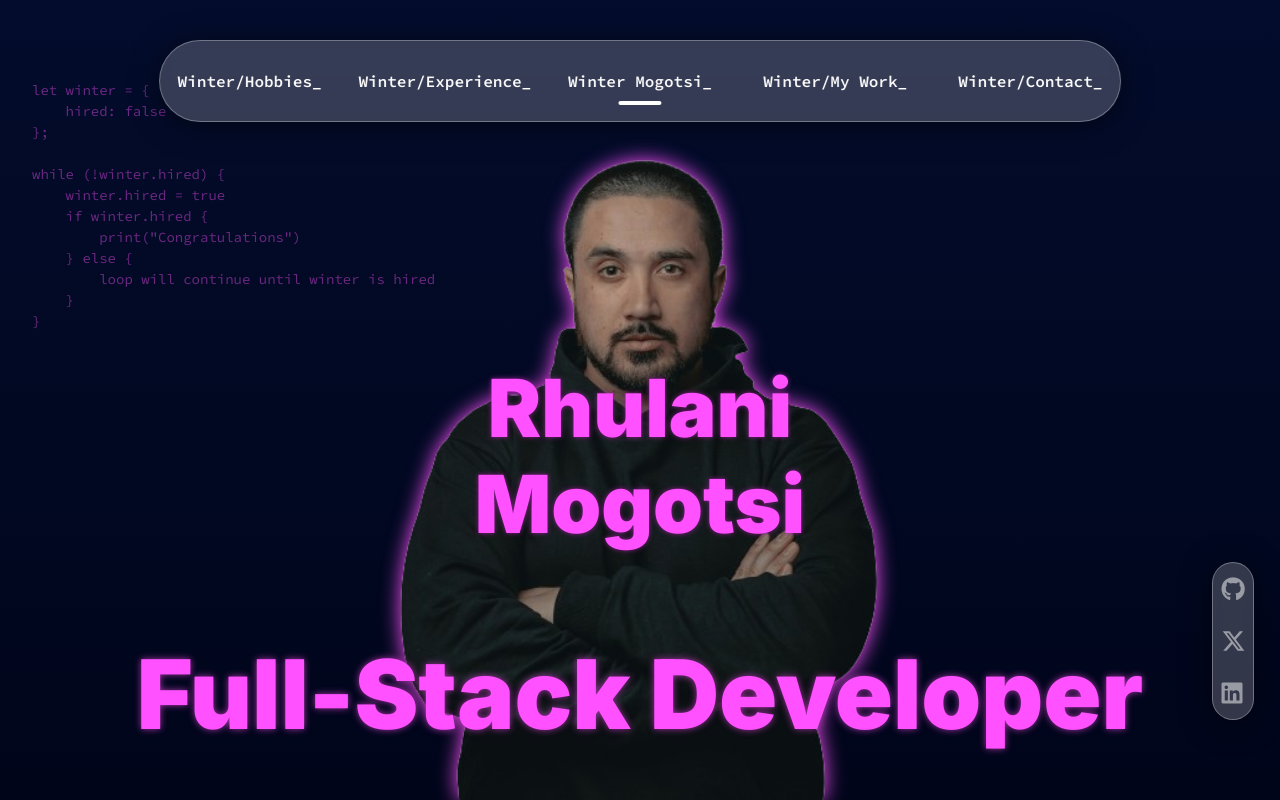
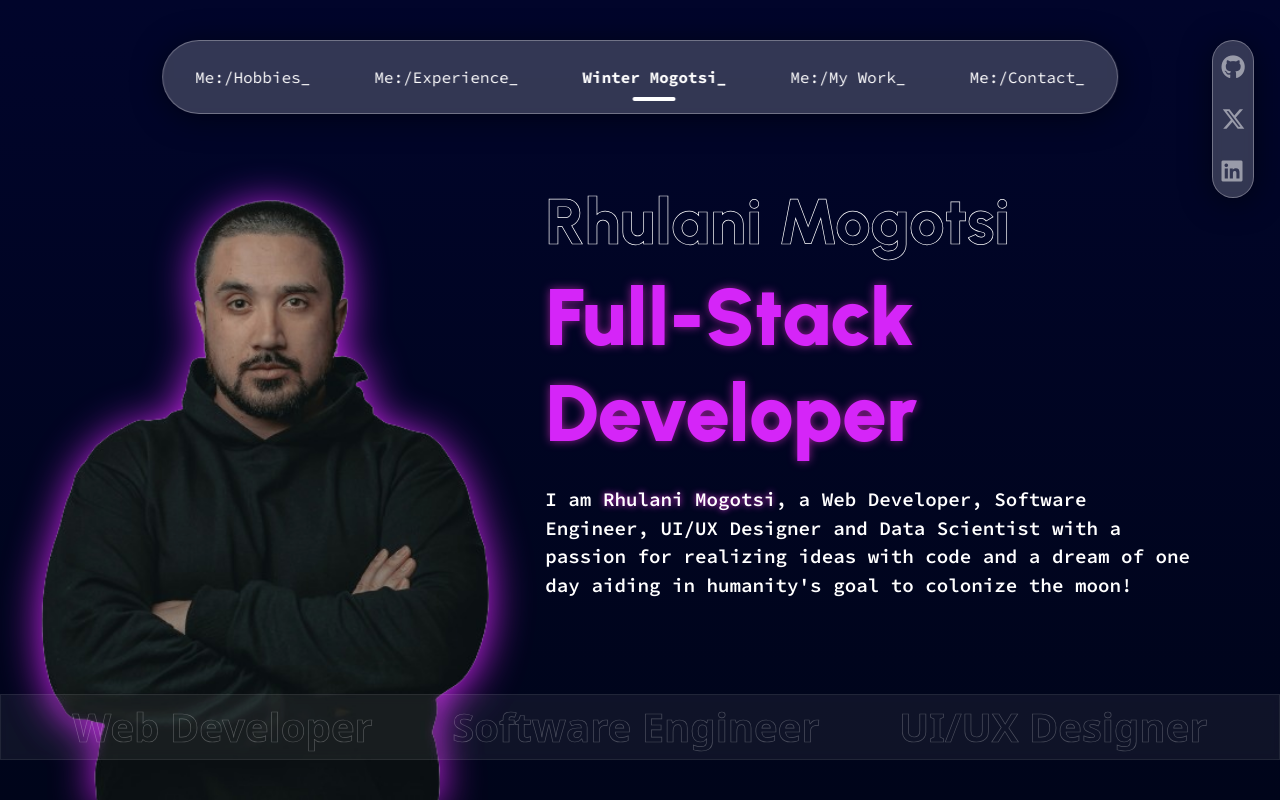
Before and after one commit to CodeMasterWinter/WinterMogotsi, a Django app: page / in a window 1280 px wide. Run offline with Django 5.2, Linux system fonts and the light colour scheme; some libraries are stand-ins or nearby versions.

Commit message:
added a few elements and animations

```diff
--- a/ProjectWinter/WinterMogotsi/static/WinterMogotsi/index.css
+++ b/ProjectWinter/WinterMogotsi/static/WinterMogotsi/index.css
@@ -1,154 +1,43 @@
-body {
-    margin: 0;
-    color: #ffffff;
+@keyframes fadeInUp {
+    0% {
+      transform: translateY(100%);
+      opacity: 0;
+    }
+    100% {
+      transform: translateY(0%);
+      opacity: 1;
+    }
   }
 
-html {
-    height: 100vh;
-    overflow: hidden;
+  @keyframes fadeIn {
+    0% {
+      opacity: 0;
+    }
+    100% {
+      opacity: 1;
+    }
   }
 
-#nav-toggle {
-    top: 0;
-    right: 0;
-    z-index: 4;
-    width: 3rem;
-    height: 3rem;
-    border: none;
-    font-size: large;
-    color: #ffffff;
-    position: absolute;
-    background: transparent;
+body {
+    background: linear-gradient(to top, #00051a, #01052b)
 }
 
-.show-nav {
-    transform: translateX(50vw);
-}
-
-.hide-nav {
-    transform: translateX(-50vw);
-}
-
-#responsive-nav {
-    top: 0;
-    left: 0;
-    z-index: 5;
-    height: 100svh;
-    position: absolute;
-    transition: 0.5s ease-in-out;
-    background-color: #ffffff44;
-    backdrop-filter: blur(15px);
-}
-
-.nav-list {
-    gap: 1rem;
-    margin: 0;
-    padding: 0;
-    display: grid;
-    list-style: none;
-    padding-block: 2rem;
-}
-
-.nav-item {
-    padding: 1rem;
-    margin-left: 2rem;
-    border-radius: 1rem 0 0 1rem;
-}
-
-.nav-item.active {
-    position: relative;
-    background: #ffffff17;
-}
-
-.nav-item.active::before,
-.nav-item.active::after {
-    --border-radius: 0.8rem;
-
-    right: 0;
-    content: '';
-    width: var(--border-radius);
-    height: var(--border-radius);
-    background: transparent;
-    position: absolute;
-    border-radius: 0.2rem;
-}
-
-.nav-item.active::before {
-    border-radius: 0 0 0.8rem 0;
-    box-shadow: 2px 2px 0 2px transparent;
-    top: calc(var(--border-radius) * -1);
-}
-
-.nav-item.active::after {
-    border-radius: 0 0.8rem 0 0;
-    box-shadow: 2px -2px 0 2px transparent;
-    bottom: calc(var(--border-radius) * -1);
-}
-
-.nav-link {
-    font-weight: 600;
-    font-family: "Onest", "Urbanist", "Poppins";
-}
-
-header {
-    height: 50vh;
-    position: relative;
-    overflow: hidden;
-    background: linear-gradient(to top, #00051a, #030c2c);
-}
-
-.header-container {
-    height: 100%;
-}
-
-.floating-head {
-    left: 50%;
-    bottom: 0;
-    z-index: 2;
-    height: 80vh !important;
-    transform: translateX(-50%);
-    position: absolute;
-    filter: drop-shadow(0px 0px 10px #ff51ff)
-}
-
-.header-title {
-    color: #ff51ff;
-    font-weight: 900;
-    font-size: 1.8rem;
-    font-family: "Inter";
-    text-shadow: 0px 0px 5px #8f1e8f;
-}
-
-.header-tagline {
-    left: 50%;
-    z-index: 3;
-    width: 90%;
-    bottom: 5vh;
-    font-size: 2rem;
-    font-weight: 900;
-    color: #ff51ff;
-    position: absolute;
-    font-family: "Inter";
-    transform: translateX(-50%);
-    text-shadow: 0px 0px 5px #8f1e8f;
-}
-
-@media (min-width: 768px) {
 header {
     height: 100vh;
 }
 
-    #responsive-nav {
-        display: none;
+.header-row, .header-container{
+    height: 100%;
 }
 
 #nav {
     top: 5vh;
     left: 50%;
-        max-width: 90vw;
+    min-width: max-content;
     position: absolute;
     border-radius: 10vh;
     transform: translateX(-50%);
+    animation: 3s fadeIn;
     background: rgba(255, 255, 255, 0.2);
     box-shadow: 0 4px 30px rgba(0, 0, 0, 0.507);
     backdrop-filter: blur(5px);
@@ -160,14 +49,13 @@ header {
     margin: 0;
     padding: 0;
     display: flex;
-        height: 10vh;
     list-style: none;
 }
 
 .nav-item {
     margin: 0;
-        padding: 0;
-        width: 14vw;
+    padding: 0 2rem;
+    min-width: fit-content;
     display: flex;
     font-size: 1.6rem;
     align-items: center;
@@ -194,8 +82,18 @@ header {
     font-size: 1rem;
     position: relative;
     align-items: center;
+    color: #ffffff;
     font-family: "Source Code Pro";
     justify-content: center;
+}
+
+.nav-link:hover,
+.nav-link:visited {
+    color: #ffffff;
+}
+
+.nav-link.active{
+    font-weight: 700;
 }
 
 .nav-link.active::after {
@@ -230,60 +128,19 @@ header {
     width: 70%;
 }
 
-    .floating-head {
-        left: 50%;
-        bottom: 0;
-        z-index: 2;
-        height: 90%;
-        transform: translateX(-50%);
-        position: absolute;
-        filter: drop-shadow(0px 0px 10px #ff51ff)
-    }
-
-    .header-title {
-        left: 50%;
-        z-index: 5;
-        bottom: 30%;
-        font-size: 5rem;
-        position: absolute;
-        color: #ff51ff;
-        transform: translateX(-50%);
-    }
-
-    .header-tagline {
-        width: 90%;
-        bottom: 5vh;
-        font-size: 6rem;
-        font-weight: 900;
-        color: #ff51ff;
-        position: absolute;
-        font-family: "Inter";
-        transform: translateX(-50%);
-        text-shadow: 0px 0px 7px #a533a5;
-    }
-
 .social-bar {
     right: 0;
+    top: 5vh;
     z-index: 6;
-        bottom: 10vh;
     margin-right: 2vw;
     position: absolute;
     border-radius: 5vh;
+    animation: 1.5s fadeInUp;
     background: rgba(255, 255, 255, 0.2);
     box-shadow: 0 4px 30px rgba(0, 0, 0, 0.507);
     backdrop-filter: blur(5px);
     -webkit-backdrop-filter: blur(5px);
     border: 1px solid rgba(255, 255, 255, 0.3);
-    }
-
-    .bg-code {
-        top: 10vh;
-        left: -8vw;
-        display: flex;
-        justify-content: flex-start;
-        color: #ff51ff6c;
-        position: absolute;
-        font-family: "Source Code Pro";
 }
 
 .social-link {
@@ -299,4 +156,72 @@ header {
 .social-link:hover {
     opacity: 1;
 }
+
+.floating-head {
+    height: 75%;
 }
+
+.floating-head img {
+    height: 100%;
+    filter: drop-shadow(0 5px 20px #d525f8);
+}
+
+.header-content {
+    z-index: 6;
+}
+
+.header-title,
+.header-tagline {
+    font-size: 5rem;
+    font-family: "Urbanist";
+}
+
+.header-title {
+    font-size: 4rem;
+    color: transparent;
+    -webkit-text-stroke-width: 0.7px;
+    -webkit-text-stroke-color: #ffffff;
+    color: transparent;
+    font-weight: 800;
+}
+
+.header-tagline {
+    color: #d525f8;
+    font-weight: 900;
+    text-shadow: 0px 0px 10px #8f1e8f;
+}
+
+.header-text {
+    width: 90%;
+    font-size: 1.2rem;
+    color: #ffffff;
+    font-weight: 600;
+    font-family: "Source Code Pro";
+}
+
+.header-text #name {
+    text-shadow: 0px 0px 6px #d831d8;
+}
+
+.skill-marquee {
+    z-index: 1;
+    width: 100%;
+    bottom: 5vh;
+    opacity: 0.3;
+    display: flex;
+    position: absolute;
+    align-items: center;
+    justify-content: space-evenly;
+    background: rgba(255, 255, 255, 0.2);
+    backdrop-filter: blur(5px);
+    -webkit-backdrop-filter: blur(5px);
+    border: 1px solid rgba(255, 255, 255, 0.3);
+}
+
+.marquee-skill {
+    font-weight: 700;
+    padding: 0 6rem;
+    color: transparent;
+    -webkit-text-stroke-width: 0.7px;
+    -webkit-text-stroke-color: #ffffff;
+}
--- a/ProjectWinter/WinterMogotsi/templates/WinterMogotsi/index.html
+++ b/ProjectWinter/WinterMogotsi/templates/WinterMogotsi/index.html
@@ -12,7 +12,7 @@
 
     <link rel="preconnect" href="https://fonts.googleapis.com">
     <link rel="preconnect" href="https://fonts.gstatic.com" crossorigin>
-    <link href="https://fonts.googleapis.com/css2?family=Urbanist:wght@100;200;300;400;500;600;700&display=swap" rel="stylesheet">
+    <link href="https://fonts.googleapis.com/css2?family=Urbanist:wght@100;200;300;400;500;600;700;800;900&display=swap" rel="stylesheet">
 
     <link rel="preconnect" href="https://fonts.googleapis.com">
     <link rel="preconnect" href="https://fonts.gstatic.com" crossorigin>
@@ -33,26 +33,43 @@
     <title>Winter Mogotsi - Front-End Developer</title>
 </head>
 <body>
-    <button type="button" id="nav-toggle" class="d-md-none"><i class="fa-solid fa-bars"></i></button>
     <header>
         <div class="container-fluid header-container">
-            <img src="{% static 'WinterMogotsi/images/winter-placeholder.png' %}" class="img-fluid floating-head" alt="Rhulani Mogotsi, Full Stack Developer">
-            <h1 class="header-title text-center mt-5">Rhulani Mogotsi</h1>
-            <h3 class="header-tagline text-center mt-5">Full-Stack Developer</h3>
-            <pre class="bg-code">
-                let winter = {
-                    hired: false
-                };
-
-                while (!winter.hired) {
-                    winter.hired = true
-                    if winter.hired {
-                        print("Congratulations")
-                    } else {
-                        loop will continue until winter is hired
-                    }
-                }
-            </pre>
+            <nav id="nav" class="">
+                <ul class="nav-list">
+                    <li class="nav-item m-0">
+                        <a href="#" class="nav-link py-lg-4">Me:/Hobbies_</a>
+                    </li>
+                    <li class="nav-item m-0">
+                        <a href="#" class="nav-link py-lg-4">Me:/Experience_</a>
+                    </li>
+                    <li class="nav-item m-0">
+                        <a href="{% url 'home' %}" class="nav-link py-lg-4 active">Winter Mogotsi_</a>
+                    </li>
+                    <li class="nav-item m-0">
+                        <a href="#" class="nav-link py-lg-4">Me:/My Work_</a>
+                    </li>
+                    <li class="nav-item m-0">
+                        <a href="{% url 'contact' %}" class="nav-link py-lg-4">Me:/Contact_</a>
+                    </li>
+                </ul>
+            </nav>
+            <div class="row header-row">
+                <div class="floating-head text-center col-lg-5 mt-auto">
+                    <img src="{% static 'WinterMogotsi/images/winter-placeholder.png' %}" alt="Winter Mogotsi, Full-Stack Developer">
+                </div>
+                <div class="header-content col-lg-7 m-auto">
+                    <h1 class="header-title">Rhulani Mogotsi</h1>
+                    <h1 class="header-tagline">Full-Stack Developer</h1>
+                    <p class="header-text mt-lg-4">
+                        I am <span id="name">Rhulani Mogotsi</span>, a Web
+                        Developer, Software Engineer, UI/UX Designer and
+                        Data Scientist with a passion for realizing ideas with code and
+                        a dream of one day aiding in humanity's goal to colonize the
+                        moon!
+                    </p>
+                </div>
+            </div>
             <div class="social-bar">
                 <a href="https://github.com/CodeMasterWinter" target="_blank" class="social-link px-2">
                     <i class="fa-brands fa-github"></i>
@@ -65,45 +82,12 @@
                 </a>
             </div>
         </div>
+        <div class="skill-marquee">
+            <h1 class="marquee-skill m-0 p-lg-2">Web Developer</h1>
+            <h1 class="marquee-skill m-0 p-lg-2">Software Engineer</h1>
+            <h1 class="marquee-skill m-0 p-lg-2">UI/UX Designer</h1>
+        </div>
     </header>
-    <nav id="responsive-nav" class="hide-nav">
-        <ul class="nav-list">
-            <li class="nav-item">
-                <a href="#" class="nav-link">Hobbies</a>
-            </li>
-            <li class="nav-item">
-                <a href="#" class="nav-link">Experience</a>
-            </li>
-            <li class="nav-item active">
-                <a href="{% url 'home' %}" class="nav-link">Winter Mogotsi</a>
-            </li>
-            <li class="nav-item ">
-                <a href="#" class="nav-link">My Work</a>
-            </li>
-            <li class="nav-item">
-                <a href="{% url 'contact' %}" class="nav-link">Contact</a>
-            </li>
-        </ul>
-    </nav>
-    <nav id="nav" class="">
-        <ul class="nav-list">
-            <li class="nav-item m-0">
-                <a href="#" class="nav-link">Winter/Hobbies_</a>
-            </li>
-            <li class="nav-item m-0">
-                <a href="#" class="nav-link">Winter/Experience_</a>
-            </li>
-            <li class="nav-item m-0">
-                <a href="{% url 'home' %}" class="nav-link active">Winter Mogotsi_</a>
-            </li>
-            <li class="nav-item m-0">
-                <a href="#" class="nav-link">Winter/My Work_</a>
-            </li>
-            <li class="nav-item m-0">
-                <a href="{% url 'contact' %}" class="nav-link">Winter/Contact_</a>
-            </li>
-        </ul>
-    </nav>
     <script src="{% static 'WinterMogotsi/index.js' %}"></script>
     <script src="https://cdn.jsdelivr.net/npm/bootstrap@5.3.2/dist/js/bootstrap.bundle.min.js" integrity="sha384-C6RzsynM9kWDrMNeT87bh95OGNyZPhcTNXj1NW7RuBCsyN/o0jlpcV8Qyq46cDfL" crossorigin="anonymous"></script>
 </body>
```
Lines whose indentation alone changed are shown as unchanged.
